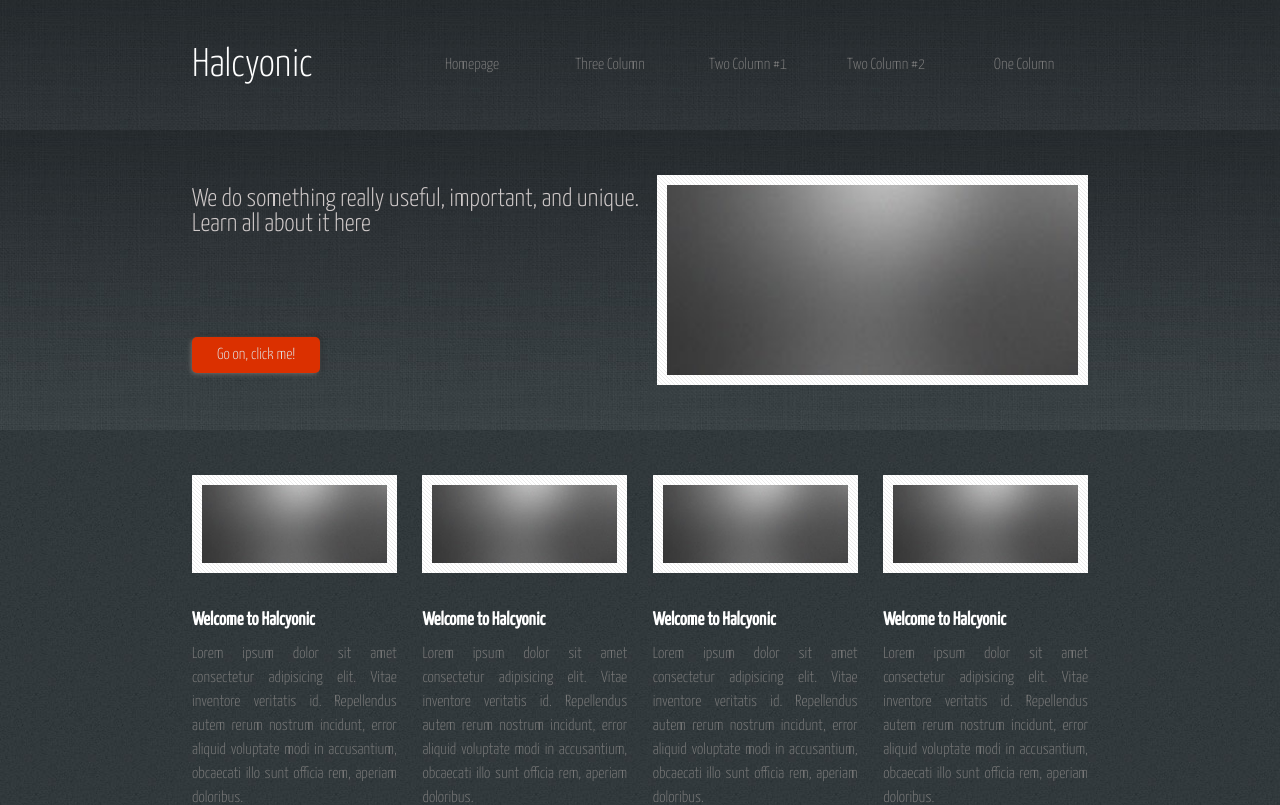
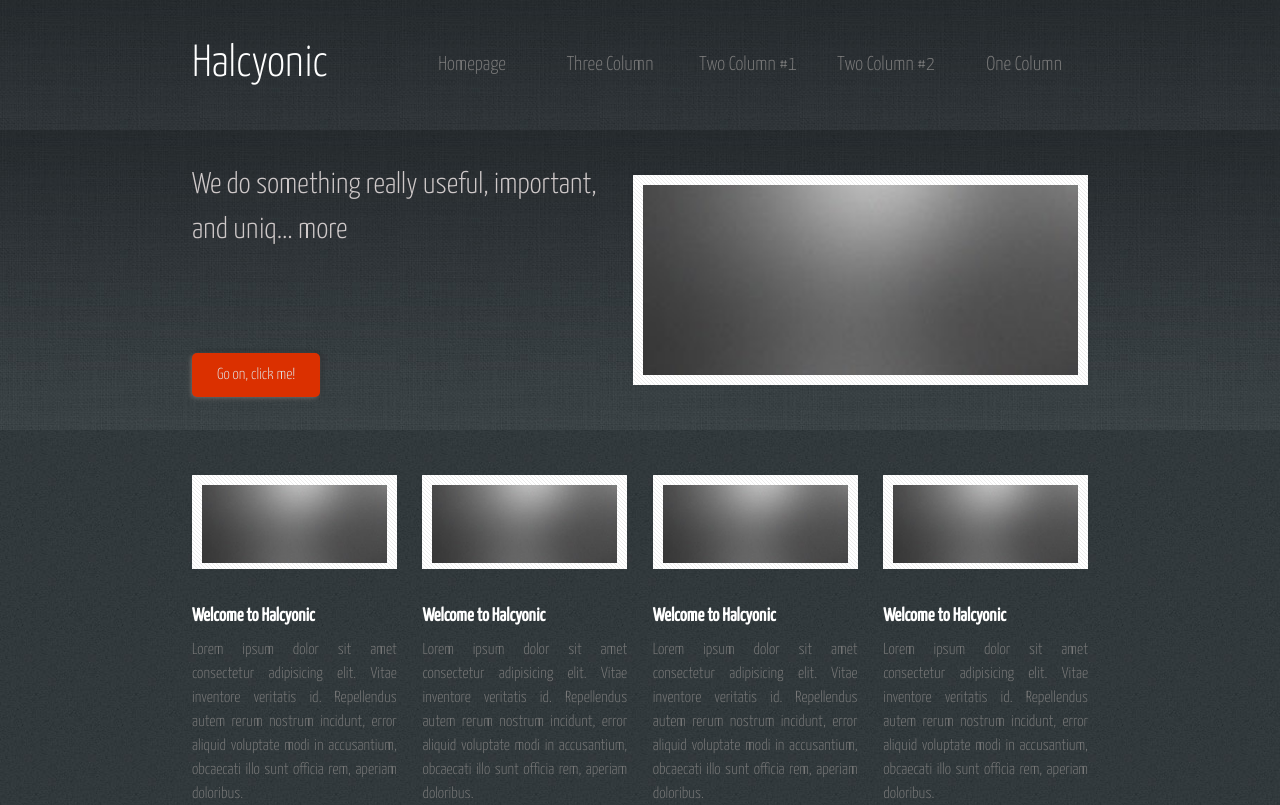
Before and after one commit to DaniyarTurak/Task1, an Angular app: page / in a window 1280 px wide. Shown: the top 805 px of the page. Built offline with nearby package versions, Linux system fonts and the light colour scheme.

Commit message:
fix: font-size

```diff
--- a/src/app/home/components/promo/promo.component.html
+++ b/src/app/home/components/promo/promo.component.html
@@ -1,10 +1,10 @@
 <section class="section-promo container">
   <div class="promo-text">
     <h2 class="promo-title">
-      We do something really useful, important, and unique. Learn all about it
-      here
+      {{ showMore ? text : text.substring(0, 50) + "..." }}
+      <span *ngIf="!showMore" (click)="setShowMore()">more</span>
     </h2>
-    <button>Go on, click me!</button>
+    <button class="btn">Go on, click me!</button>
   </div>
   <div class="photo-container">
     <img class="photo" src="/assets/pic01.jpg" alt="photo" />
--- a/src/app/home/components/promo/promo.component.scss
+++ b/src/app/home/components/promo/promo.component.scss
@@ -13,7 +13,7 @@
 
     .promo-title {
       font-weight: 300;
-      font-size: 1.6em;
+      font-size: 30px;
       color: hsl(0, 5%, 80%);
       margin-bottom: 100px;
     }
--- a/src/app/home/components/promo/promo.component.ts
+++ b/src/app/home/components/promo/promo.component.ts
@@ -5,4 +5,12 @@ import { Component } from '@angular/core';
   templateUrl: './promo.component.html',
   styleUrls: ['./promo.component.scss'],
 })
-export class PromoComponent {}
+export class PromoComponent {
+  showMore: boolean = false;
+  text: string =
+    'We do something really useful, important, and unique. Learn all about it here';
+
+  setShowMore(): void {
+    this.showMore = !this.showMore;
+  }
+}
--- a/src/app/shared/modules/footer/components/footer/footer.component.scss
+++ b/src/app/shared/modules/footer/components/footer/footer.component.scss
@@ -57,7 +57,7 @@
       margin-bottom: 30px;
 
       .links {
-        grid-template-columns: 30% 30% 30% 30%;
+        grid-template-columns: 25% 25% 25% 25%;
       }
 
       .title {
--- a/src/app/shared/modules/header/components/header/header.component.scss
+++ b/src/app/shared/modules/header/components/header/header.component.scss
@@ -7,7 +7,7 @@ header {
   min-height: 130px;
 
   .logo {
-    font-size: 2.5em;
+    font-size: 45px;
     color: #fff;
     cursor: pointer;
   }
@@ -30,7 +30,7 @@ header {
       width: 10vw;
       padding: 10px 10px;
       cursor: pointer;
-      font-size: 1em;
+      font-size: 20px;
 
       text-align: center;
 
@@ -74,11 +74,7 @@ header {
     .menu-bar-container {
       display: initial;
       padding: 10px;
-      //box-shadow: 12px 12px 16px 0 rgba(0, 0, 0, 0.25),
-      //-8px -8px 12px 0 rgba(255, 255, 255, 0.3);
       border-radius: 5px;
-      //border: 1px solid #fff;
-      //box-shadow: 10px 5px 5px #fff;
       background: linear-gradient(
         45deg,
         rgba(0, 0, 0, 0.22),
@@ -98,6 +94,7 @@ header {
       background-image: url("/assets/background-images/header.jpg");
       width: 300px;
       height: 100vh;
+      padding-top: 50px;
 
       ul {
         display: flex;
--- a/src/styles.scss
+++ b/src/styles.scss
@@ -1,15 +1,75 @@
 /* You can add global styles to this file, and also import other style files */
 @import url("https://fonts.googleapis.com/css2?family=Montserrat:wght@400;500&family=Source+Sans+Pro:ital,wght@0,400;0,600;1,400;1,600&family=Yanone+Kaffeesatz:wght@300;400&display=swap");
 
-* {
-  padding: 0;
-  margin: 0;
+/* Указываем box sizing */
+*,
+*::before,
+*::after {
   box-sizing: border-box;
 }
 
+/* Убираем внутренние отступы */
+ul[class],
+ol[class] {
+  padding: 0;
+}
+
+/* Убираем внешние отступы */
+body,
+h1,
+h2,
+h3,
+h4,
+p,
+ul[class],
+ol[class],
+li,
+figure,
+figcaption,
+blockquote,
+dl,
+dd {
+  margin: 0;
+}
+
 body {
+  min-height: 100vh;
+  scroll-behavior: smooth;
+  text-rendering: optimizeSpeed;
+  line-height: 1.5;
+
   font-family: "Yanone Kaffeesatz", sans-serif;
   font-weight: 300;
+}
+
+/* Удаляем стандартную стилизацию для всех ul и il, у которых есть атрибут class*/
+ul[class],
+ol[class] {
+  list-style: none;
+}
+
+/* Элементы a, у которых нет класса, сбрасываем до дефолтных стилей */
+a:not([class]) {
+  text-decoration-skip-ink: auto;
+}
+
+/* Упрощаем работу с изображениями */
+img {
+  max-width: 100%;
+  display: block;
+}
+
+/* Указываем понятную периодичность в потоке данных у article*/
+article > * + * {
+  margin-top: 1em;
+}
+
+/* Наследуем шрифты для инпутов и кнопок */
+input,
+button,
+textarea,
+select {
+  font: inherit;
 }
 
 .container {
@@ -28,3 +88,10 @@ body {
     color: #fff;
   }
 }
+
+
+@media (max-width: 900px) {
+  .container {
+    padding: 0 20px;
+  }
+}
```
Also changed, not shown: src/assets/background-images/bg04.jpg (added).
